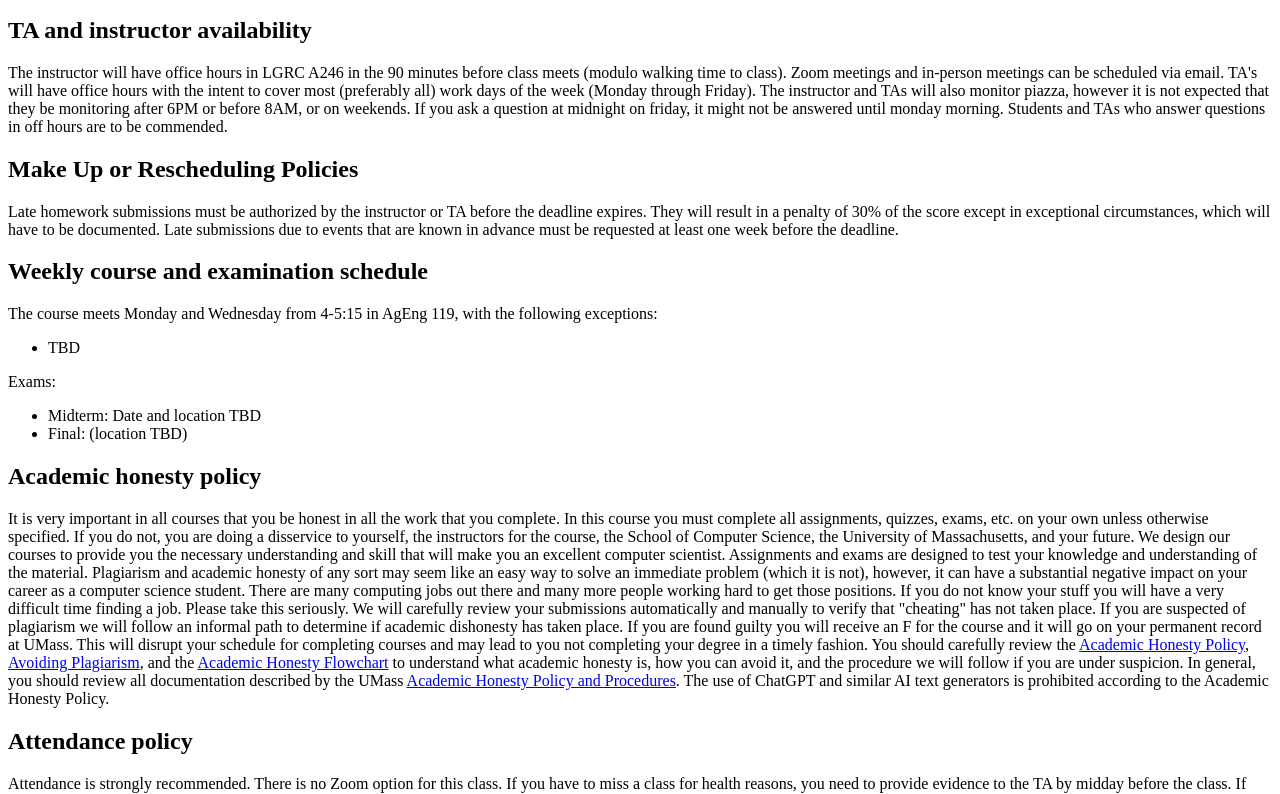
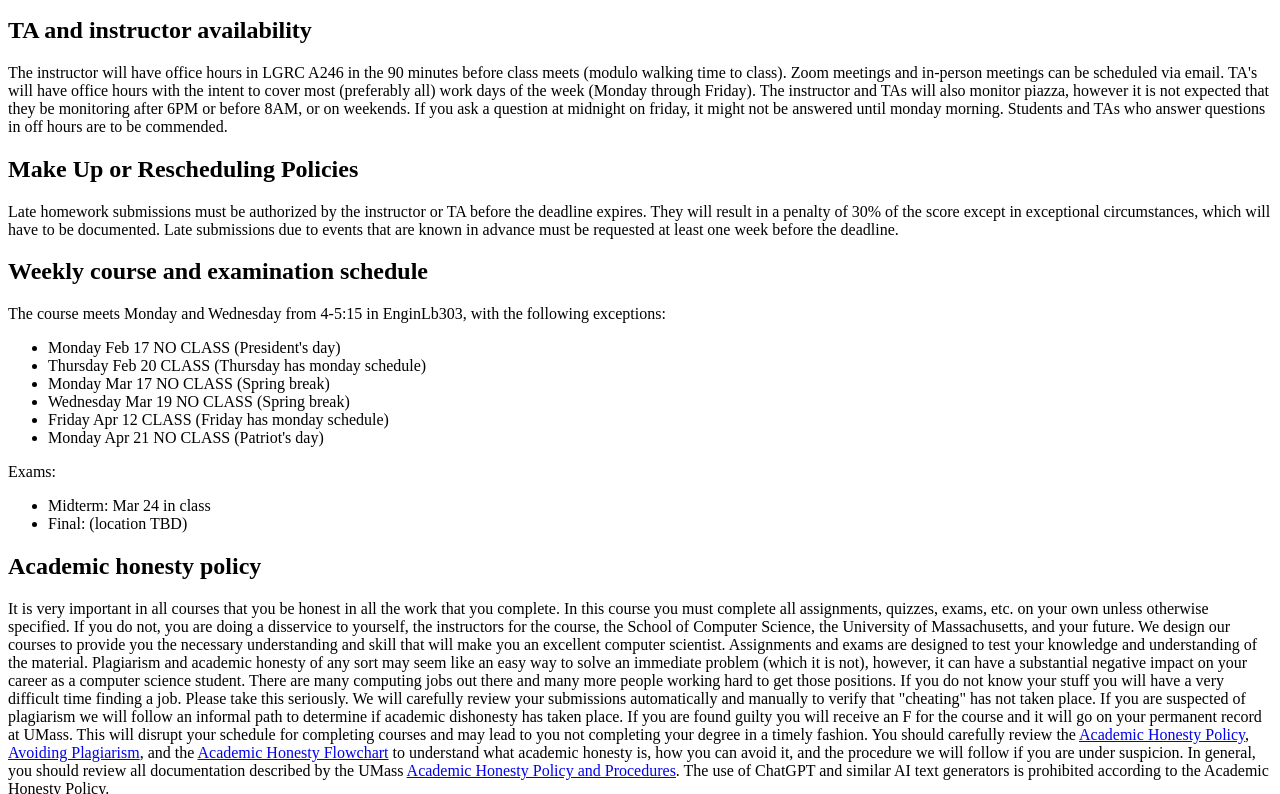
Before and after one commit to trek-palmer/trek-palmer.github.io, a plain HTML site: page teaching/umass-cs-445-sp-2025/syllabus.html in a window 1280 px wide. Shown: the part 1835-2629 px from the top of the page. Drawn offline with Linux system fonts and the light colour scheme.

Commit message:
Updating classroom, holidays, midterm

```diff
--- a/teaching/umass-cs-445-sp-2025/syllabus.html
+++ b/teaching/umass-cs-445-sp-2025/syllabus.html
@@ -27,7 +27,7 @@
 	</ul>
       </li>
       <li>
-        <b>Time and Location</b>: Monday and Wednesday @ 4PM in AgEng 119
+        <b>Time and Location</b>: Monday and Wednesday @ 4PM in EnginLb303
       </li>
       <li>
         <b> Online Resources:</b>
@@ -72,7 +72,7 @@
         <h3>Exams</h3> There will be a midterm and a final exam
       </li>
       <li>
-        <h3>Assignments</h3> Homework problems and programming tasks will be given as assignments. Unless otherwise notified, homework will be due at 11:59PM on the Tuesday after it is assigned. Programming tasks will be given in Java and Python. Unless otherwise noted, homework should be submitted via GradeScope.
+        <h3>Assignments</h3> Homework problems and programming tasks will be given as assignments. Unless otherwise notified, homework will be due at 6:00PM on the Thursday after it is assigned. Programming tasks will be given in Java or Python. Unless otherwise noted, homework should be submitted via GradeScope.
       </li>
       <li>
 	<h3>Course Text and Materials</h3>
@@ -160,9 +160,14 @@
 Late homework submissions must be authorized by the instructor or TA before the deadline expires. They will result in a penalty of 30% of the score except in exceptional circumstances, which will have to be documented. Late submissions due to events that are known in advance must be requested at least one week before the deadline.
 
     <h2>Weekly course and examination schedule</h2>
-    The course meets Monday and Wednesday from 4-5:15 in AgEng 119, with the following exceptions:
+    The course meets Monday and Wednesday from 4-5:15 in EnginLb303, with the following exceptions:
     <ul>
-      <li> TBD
+      <li> Monday Feb 17 NO CLASS (President's day) </li>
+      <li> Thursday Feb 20 CLASS (Thursday has monday schedule) </li>
+      <li> Monday Mar 17 NO CLASS (Spring break) </li>
+      <li> Wednesday Mar 19 NO CLASS (Spring break) </li>
+      <li> Friday Apr 12 CLASS (Friday has monday schedule) </li>
+      <li> Monday Apr 21 NO CLASS (Patriot's day) </li>
 <!--
       <li> Monday Feb 19 NO CLASS (President's day) </li>
       <li> Thursday Feb 22 CLASS (Thursday has a monday schedule) </li>
@@ -174,7 +179,7 @@ Late homework submissions must be authorized by the instructor or TA before the
     </ul>
     Exams:
     <ul>
-      <li> Midterm: Date and location TBD </li>
+      <li> Midterm: Mar 24 in class </li>
       <li> Final: (location TBD) </li>
     </ul>
 
```
